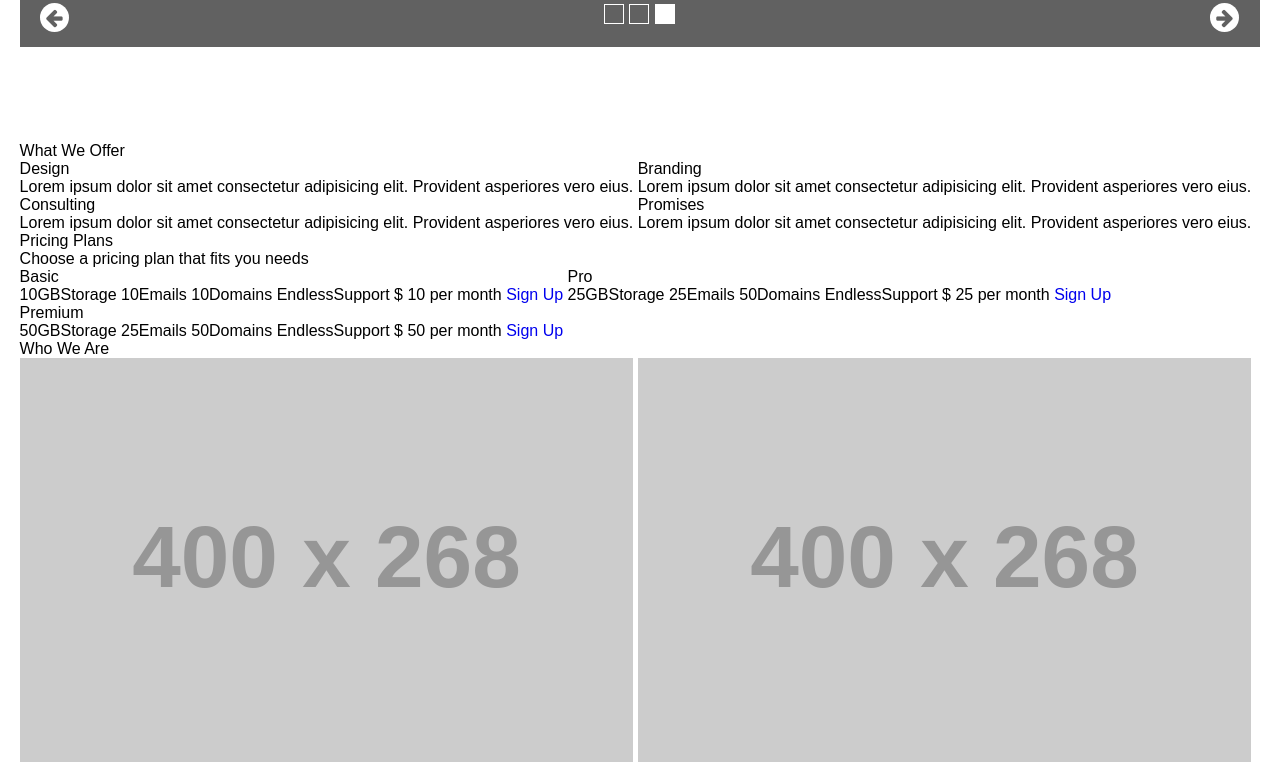
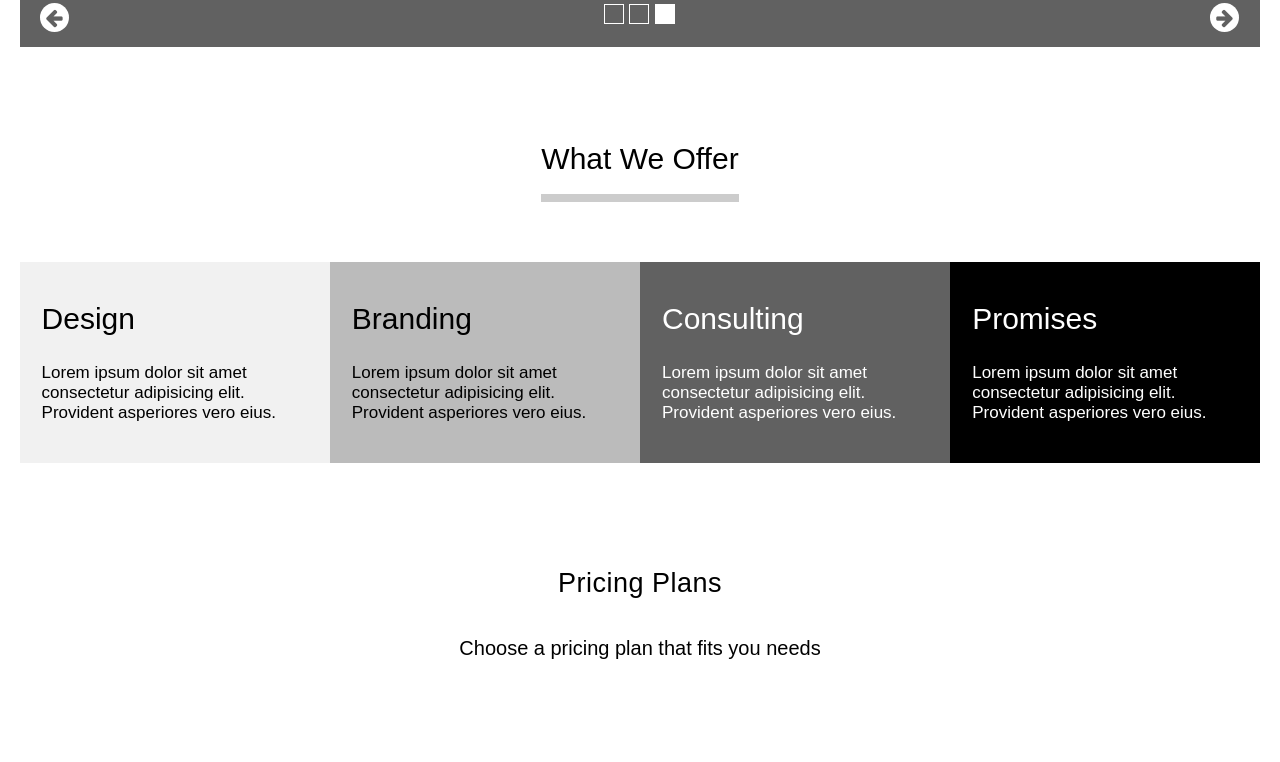
Before and after one commit to inayatullahaaxioned/Marketing, a plain HTML site: page index.html in a window 1280 px wide. Shown: the part 856-1618 px from the top of the page. Drawn offline with Linux system fonts and the light colour scheme; placeholder pictures from the web are drawn by us.

Commit message:
offer section css added

```diff
--- a/assets/css/style.css
+++ b/assets/css/style.css
@@ -111,6 +111,32 @@ li {
   --clr-black: #000;
   --clr-green: #4caf50;
 }
+
+/* common styling starts here  */
+.heading {
+  padding-bottom: 18px;
+  display: inline-block;
+  font-size: 30px;
+  border-bottom: 8px solid #ccc;
+}
+
+.offer-items,
+.team .wrapper,
+.contact-section .wrapper { text-align: center; }
+
+.subheading, .para1, .para2 { text-align: left; }
+.para1,.para2 { font-size: 17px;}
+
+.subheading {
+  font-size: 30px;
+  font-weight: 500;
+}
+
+.bold {
+  font-weight: bold;
+  padding-right: 5px;
+}
+
 /*=================================
   Header styling starts here
 =================================*/
@@ -226,6 +252,111 @@ li {
 }
 
 /* banner section styling ends here  */
+
+/* what we offer styling starts here */
+.offer-list {
+  display: flex;
+  padding: 60px 0 105px 0;
+}
+
+.design,.brand,.consult,.promise { flex-basis: 25%; }
+
+.design { background-color: var(--clr-grey1) }
+.brand { background-color: var(--clr-grey2) }
+.consult { background-color: var(--clr-grey3) }
+.promise { background-color: #000 }
+
+.para2 { color: #fff; }
+.offer-list li { padding: 40px 45px 40px 22px; }
+.offer-list .subheading { margin-bottom: 27px; }
+
+.consult .subheading,
+.promise .subheading { color: #fff; }
+
+.plan-heading {
+  padding-bottom: 38px;
+  font-size: 27px ;
+  letter-spacing: .5px;
+  text-align: center;
+}
+
+.plan-para {
+  font-size: 20px;
+  text-align: center;
+}
+
+.plan-type {
+  margin-top: 105px;
+  display: flex;
+  justify-content: space-between;
+}
+
+.plan-type li {
+  flex-basis: 32%;
+}
+
+.plan-details {
+  display: flex;
+  flex-direction: column;
+}
+
+.plan-details li {
+  padding: 25px ;
+  flex-basis: 32%;
+  text-align: center;
+}
+
+.plan-type .subheading {
+  padding: 45px 0;
+  border: .5px solid #dedede;
+  background-color: #000;
+  color: #fff;
+  text-align: center;
+
+}
+
+.plan-item, .signup-btn {
+  border: .5px solid #dedede;
+  font-size: 18px;
+}
+
+.price {
+  padding: 40px ;
+  font-size: 40px;
+  letter-spacing: 5px;
+}
+
+.month {
+  padding-top: 27px;
+  display: block;
+  color: #B6AFA6;
+  font-size: 18px;
+  letter-spacing: 1px;
+}
+
+.pro .subheading { background-color: var(--clr-grey3)}
+
+.signup {
+  padding: 19px 30px;
+  background-color: var(--clr-green);
+  color: #fff;
+  font-size: 20px;
+}
+
+.signup-btn { background-color: var(--clr-grey1)}
+
+.signup:hover {
+  background-color: var(--clr-grey2);
+  color: #000;
+  transition: all .5s;
+}
+
+
+
+
+
+
+/* what we offer styling ends here  */
 /*=================================
   main styling starts here
 =================================*/
```
